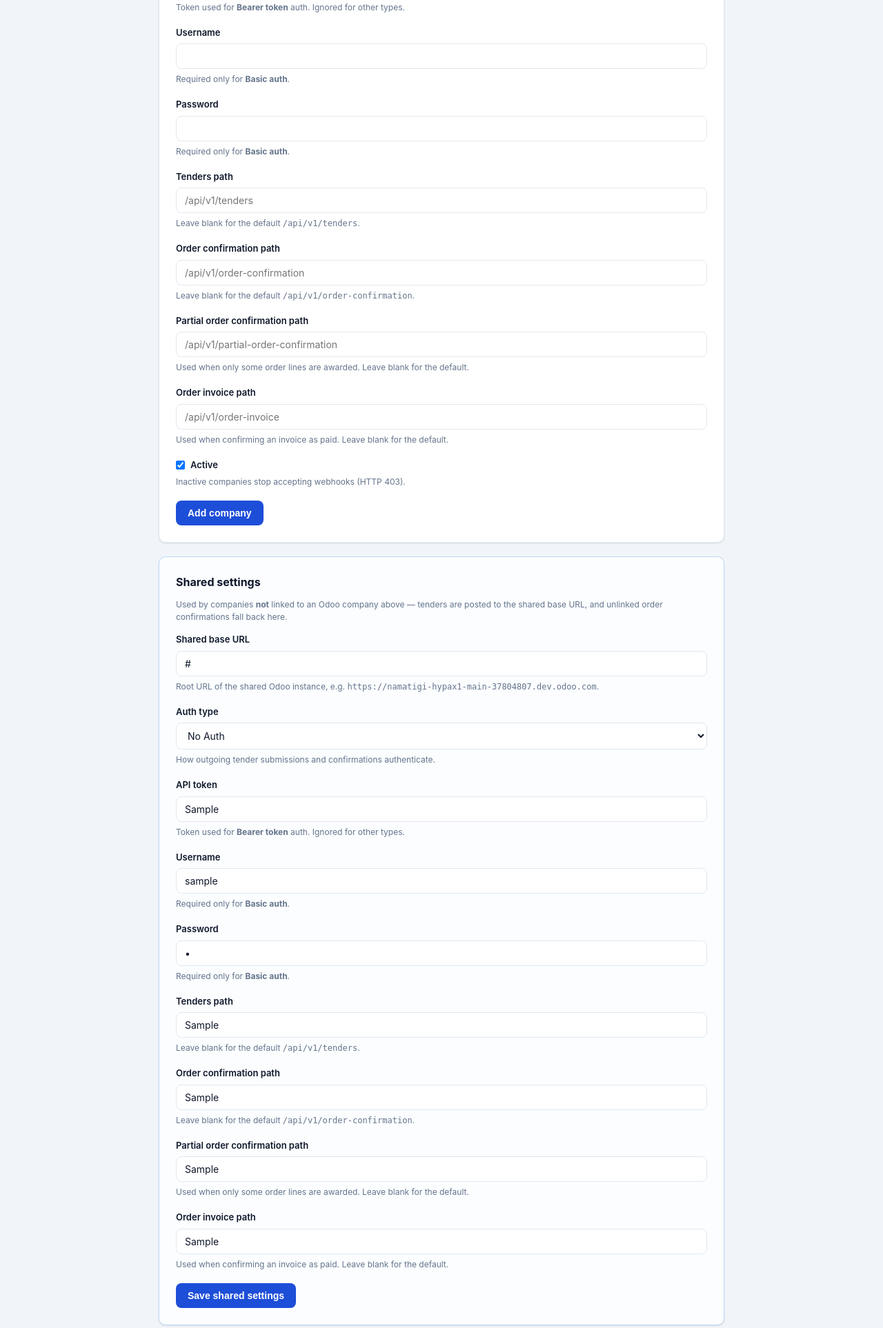
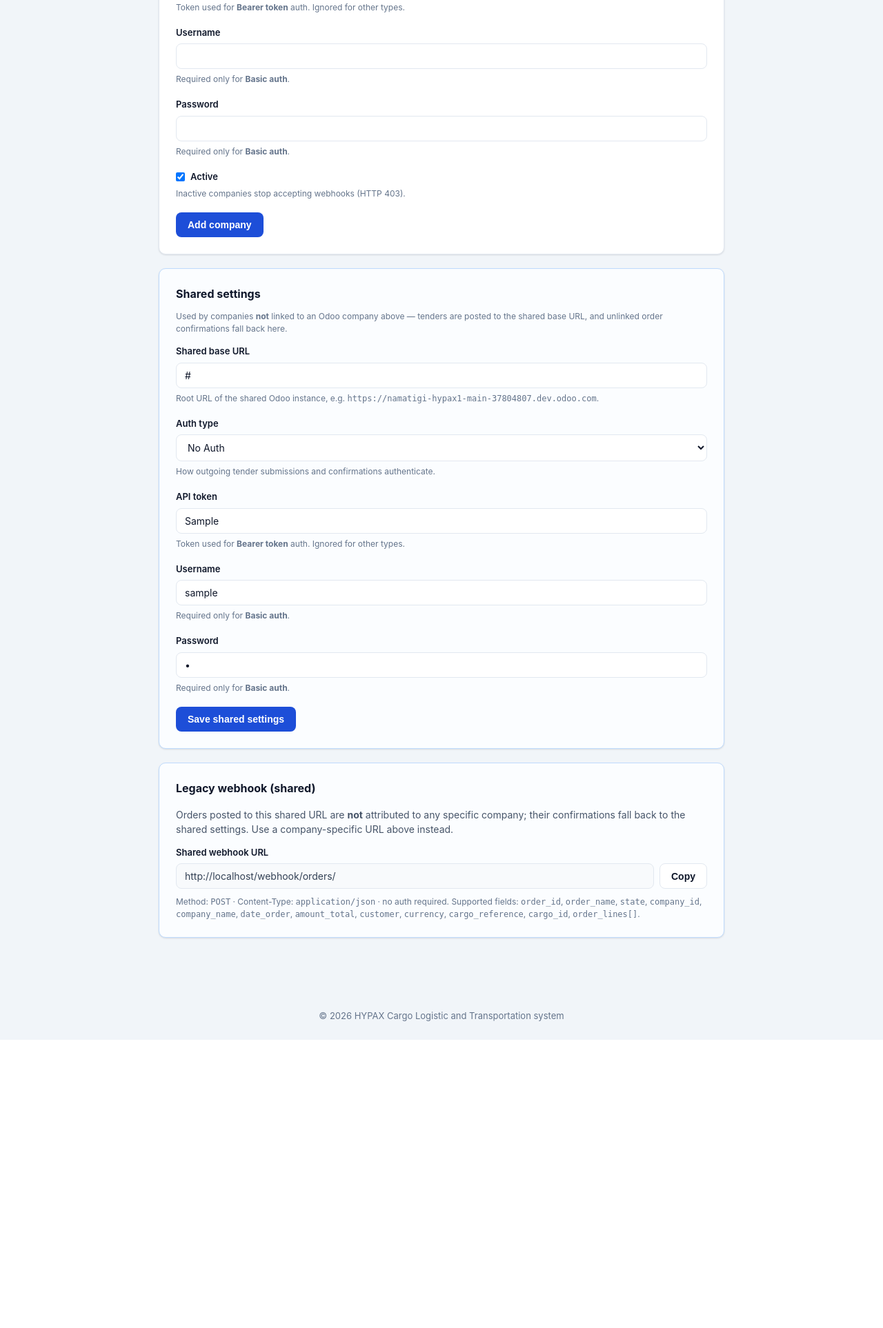
Before and after one commit to namatigi/logistic_platform, a Django app: page /configuration/odoo/ in a window 1280 px wide; the page is wider, and only the part inside the window is pictured. Shown: the part 1101-3027 px from the top of that part at 69% size. After the commit the page ends 2609 px from the top of that part, so only its background shows below. Run offline with Django 5.2, Linux system fonts and the light colour scheme; a user stored in the database is signed in; tables that the repository leaves empty hold one stand-in row (values such as "Sample post"); grey boxes marked "Sample" are stand-in pictures; data that the repository does not hold is empty; parts of the project's set-up code (start-up, migrations or seed data) failed here and were passed over.

Commit message:
Drop API path fields from Configuration > Odoo

```diff
--- a/templates/tenders/config_odoo.html
+++ b/templates/tenders/config_odoo.html
@@ -132,34 +132,6 @@
         </div>
 
         <div class="form-row" style="margin-bottom:18px;">
-          <label>Tenders path</label>
-          <input type="text" name="tenders_path" value="{{ form.tenders_path.value|default_if_none:'' }}" placeholder="/api/v1/tenders">
-          <span class="form-help">Leave blank for the default <code>/api/v1/tenders</code>.</span>
-          {% if form.tenders_path.errors %}<div class="field-error"><ul><li>{{ form.tenders_path.errors.0 }}</li></ul></div>{% endif %}
-        </div>
-
-        <div class="form-row" style="margin-bottom:18px;">
-          <label>Order confirmation path</label>
-          <input type="text" name="order_confirmation_path" value="{{ form.order_confirmation_path.value|default_if_none:'' }}" placeholder="/api/v1/order-confirmation">
-          <span class="form-help">Leave blank for the default <code>/api/v1/order-confirmation</code>.</span>
-          {% if form.order_confirmation_path.errors %}<div class="field-error"><ul><li>{{ form.order_confirmation_path.errors.0 }}</li></ul></div>{% endif %}
-        </div>
-
-        <div class="form-row" style="margin-bottom:18px;">
-          <label>Partial order confirmation path</label>
-          <input type="text" name="partial_order_confirmation_path" value="{{ form.partial_order_confirmation_path.value|default_if_none:'' }}" placeholder="/api/v1/partial-order-confirmation">
-          <span class="form-help">Used when only some order lines are awarded. Leave blank for the default.</span>
-          {% if form.partial_order_confirmation_path.errors %}<div class="field-error"><ul><li>{{ form.partial_order_confirmation_path.errors.0 }}</li></ul></div>{% endif %}
-        </div>
-
-        <div class="form-row" style="margin-bottom:18px;">
-          <label>Order invoice path</label>
-          <input type="text" name="order_invoice_path" value="{{ form.order_invoice_path.value|default_if_none:'' }}" placeholder="/api/v1/order-invoice">
-          <span class="form-help">Used when confirming an invoice as paid. Leave blank for the default.</span>
-          {% if form.order_invoice_path.errors %}<div class="field-error"><ul><li>{{ form.order_invoice_path.errors.0 }}</li></ul></div>{% endif %}
-        </div>
-
-        <div class="form-row" style="margin-bottom:18px;">
           <label style="flex-direction:row; align-items:center; gap:8px; display:flex;">
             <input type="checkbox" name="is_active" style="width:auto;"
               {% if form.is_active.value %}checked{% endif %}> Active
@@ -225,34 +197,6 @@
         {% if shared_form.password.errors %}<div class="field-error"><ul><li>{{ shared_form.password.errors.0 }}</li></ul></div>{% endif %}
       </div>
 
-      <div class="form-row" style="margin-bottom:18px;">
-        <label>Tenders path</label>
-        <input type="text" name="tenders_path" value="{{ shared_form.tenders_path.value|default_if_none:'' }}" placeholder="/api/v1/tenders">
-        <span class="form-help">Leave blank for the default <code>/api/v1/tenders</code>.</span>
-        {% if shared_form.tenders_path.errors %}<div class="field-error"><ul><li>{{ shared_form.tenders_path.errors.0 }}</li></ul></div>{% endif %}
-      </div>
-
-      <div class="form-row" style="margin-bottom:18px;">
-        <label>Order confirmation path</label>
-        <input type="text" name="order_confirmation_path" value="{{ shared_form.order_confirmation_path.value|default_if_none:'' }}" placeholder="/api/v1/order-confirmation">
-        <span class="form-help">Leave blank for the default <code>/api/v1/order-confirmation</code>.</span>
-        {% if shared_form.order_confirmation_path.errors %}<div class="field-error"><ul><li>{{ shared_form.order_confirmation_path.errors.0 }}</li></ul></div>{% endif %}
-      </div>
-
-      <div class="form-row" style="margin-bottom:18px;">
-        <label>Partial order confirmation path</label>
-        <input type="text" name="partial_order_confirmation_path" value="{{ shared_form.partial_order_confirmation_path.value|default_if_none:'' }}" placeholder="/api/v1/partial-order-confirmation">
-        <span class="form-help">Used when only some order lines are awarded. Leave blank for the default.</span>
-        {% if shared_form.partial_order_confirmation_path.errors %}<div class="field-error"><ul><li>{{ shared_form.partial_order_confirmation_path.errors.0 }}</li></ul></div>{% endif %}
-      </div>
-
-      <div class="form-row" style="margin-bottom:18px;">
-        <label>Order invoice path</label>
-        <input type="text" name="order_invoice_path" value="{{ shared_form.order_invoice_path.value|default_if_none:'' }}" placeholder="/api/v1/order-invoice">
-        <span class="form-help">Used when confirming an invoice as paid. Leave blank for the default.</span>
-        {% if shared_form.order_invoice_path.errors %}<div class="field-error"><ul><li>{{ shared_form.order_invoice_path.errors.0 }}</li></ul></div>{% endif %}
-      </div>
-
       <div class="form-actions" style="margin-top:8px;">
         <button type="submit" class="btn btn-primary">Save shared settings</button>
       </div>
--- a/tenders/forms.py
+++ b/tenders/forms.py
@@ -75,6 +75,22 @@ class OdooCompanyForm(forms.ModelForm):
         }
 
 
+class SharedOdooConfigForm(ApiSettingForm):
+    """ApiSettingForm without the four API path fields (edited on Configuration > API Settings)."""
+
+    class Meta(ApiSettingForm.Meta):
+        fields = ('base_url', 'auth_type', 'api_token', 'username', 'password')
+
+
+class OdooCompanyConfigForm(OdooCompanyForm):
+    """OdooCompanyForm without the four API path fields (edited on Configuration > API Settings)."""
+
+    class Meta(OdooCompanyForm.Meta):
+        fields = (
+            'name', 'slug', 'base_url', 'auth_type', 'api_token', 'username', 'password', 'is_active',
+        )
+
+
 class SelcomConfigForm(forms.ModelForm):
     class Meta:
         model = ApiSetting
--- a/tenders/views.py
+++ b/tenders/views.py
@@ -29,10 +29,12 @@ from .forms import (
     ApiSettingForm,
     IncomingEmailConfigForm,
     MediaConfigForm,
+    OdooCompanyConfigForm,
     OdooCompanyForm,
     OutgoingEmailConfigForm,
     PaymentTermForm,
     SelcomConfigForm,
+    SharedOdooConfigForm,
     TenderForm,
 )
 from .models import (
@@ -857,11 +859,11 @@ def config_odoo(request):
         editing = OdooCompany.objects.filter(pk=edit_pk).first()
 
     shared_setting = _shared_setting()
-    form = OdooCompanyForm(instance=editing) if editing else OdooCompanyForm()
-    shared_form = ApiSettingForm(instance=shared_setting)
+    form = OdooCompanyConfigForm(instance=editing) if editing else OdooCompanyConfigForm()
+    shared_form = SharedOdooConfigForm(instance=shared_setting)
     if request.method == 'POST':
         if request.POST.get('shared') == '1':
-            shared_form = ApiSettingForm(request.POST, instance=shared_setting)
+            shared_form = SharedOdooConfigForm(request.POST, instance=shared_setting)
             if shared_form.is_valid():
                 shared_form.save()
                 _flush_derived_caches()
@@ -871,15 +873,15 @@ def config_odoo(request):
             instance = editing
             if instance is None and request.POST.get('name'):
                 instance = OdooCompany()
-            form = OdooCompanyForm(request.POST, instance=instance) if instance else None
+            form = OdooCompanyConfigForm(request.POST, instance=instance) if instance else None
             if form is not None and form.is_valid():
                 form.save()
                 _flush_derived_caches()
                 messages.success(request, 'Odoo company saved.')
                 return redirect('tenders:config_odoo')
     else:
-        form = OdooCompanyForm(instance=editing) if editing else OdooCompanyForm()
-        shared_form = ApiSettingForm(instance=shared_setting)
+        form = OdooCompanyConfigForm(instance=editing) if editing else OdooCompanyConfigForm()
+        shared_form = SharedOdooConfigForm(instance=shared_setting)
 
     companies = OdooCompany.objects.all()
     for company in companies:
```
Also changed, not shown: tenders/tests.py (+20 -9 lines), README.md.
